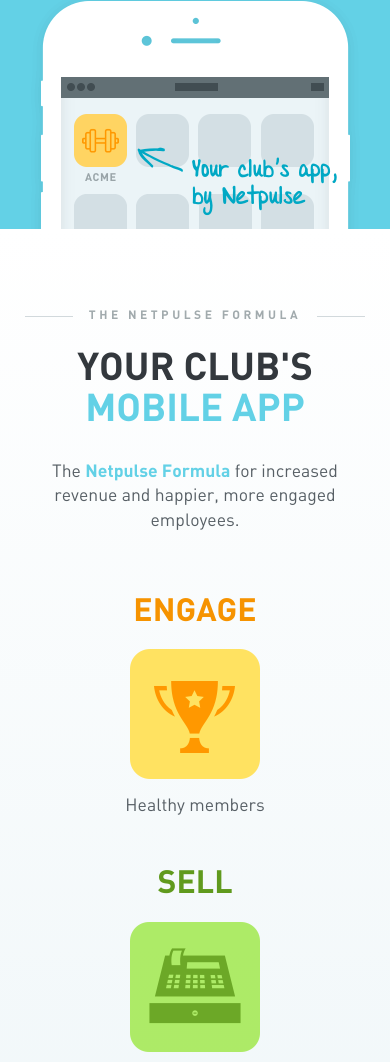
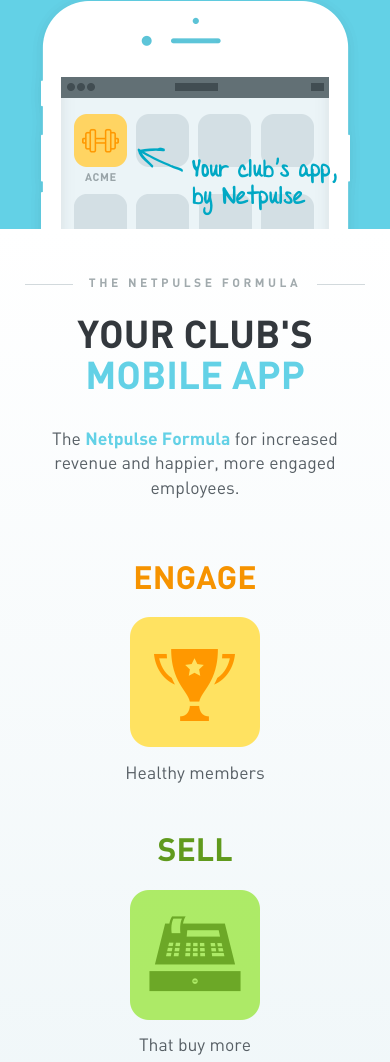
Before and after one commit to deoates/netpulse, a plain HTML site: page index.html in a window 390 px wide. Shown: the part 2752-3814 px from the top of the page. Drawn offline with nearby package versions, Linux system fonts and the light colour scheme.

Commit message:
padding fix

```diff
--- a/sass/styles.sass
+++ b/sass/styles.sass
@@ -410,9 +410,10 @@ section.formula
   background-color: rgb(255,255,255)
   @include filter-gradient(#ffffff, #ebf4f7, vertical)
   @include background-image(linear-gradient(top,  rgba(255,255,255,1) 0%,rgba(235,244,247,1) 100%))
-  padding-bottom: 8rem
   padding: 5rem 0 8rem
 
+  @media screen and (max-width: 740px)
+    padding: 3rem 0 2rem
 
 
   header h1
```
Also changed, not shown: css/styles.css.
